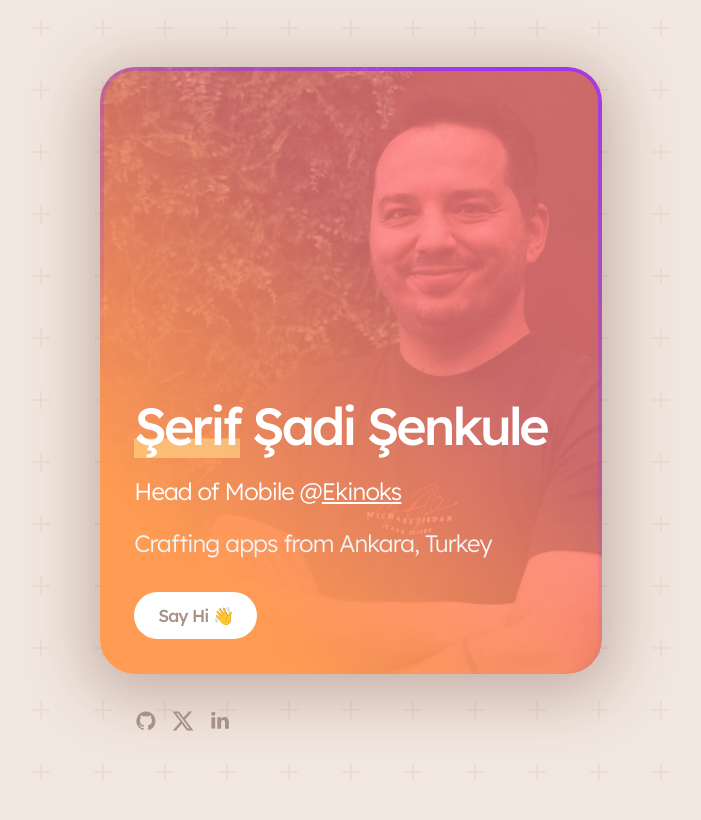
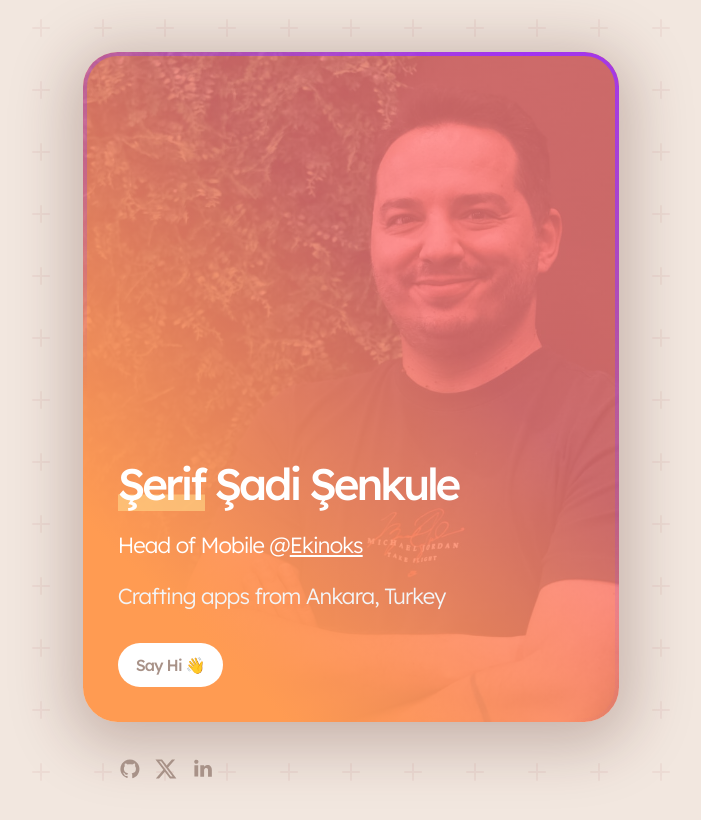
Before and after one commit to serifsadi/serifsadi.dev, a plain HTML site: page index.html in a window 1280 px wide. Shown: the whole page, without its empty margins (289-990 px from the left). Drawn offline with Linux system fonts and the light colour scheme.

Commit message:
style: switch hero section to aspect-ratio sizing and slightly reduce height

```diff
--- a/assets/css/styles.css
+++ b/assets/css/styles.css
@@ -87,7 +87,7 @@ a {
     --padding-horizontal: 3rem;
     --padding-vertical: 3rem;
     --spacing: 2rem;
-    --width: 35rem;
+    --width: min(92vw, 640px);
     border-radius: var(--border-radius-tl) var(--border-radius-tr) var(--border-radius-br) var(--border-radius-bl);
     max-width: 100%;
     position: relative;
@@ -119,8 +119,8 @@ a {
     font-family: 'Lexend', sans-serif;
     letter-spacing: -0.175rem;
     width: 100%;
-    font-size: 3em;
-    line-height: 1;
+    font-size: clamp(28px, 5vw, 44px);
+    line-height: 1.05;
     font-weight: 500;
 }
 
@@ -142,7 +142,7 @@ a {
     font-family: 'Lexend', sans-serif;
     letter-spacing: -0.05rem;
     width: 100%;
-    font-size: 1.375em;
+    font-size: clamp(16px, 2.2vw, 22px);
     line-height: 1.125;
     font-weight: 300;
 }
@@ -160,7 +160,7 @@ a {
     font-family: 'Lexend', sans-serif;
     letter-spacing: -0.05rem;
     width: 100%;
-    font-size: 1.375em;
+    font-size: clamp(16px, 2.2vw, 22px);
     line-height: 1.125;
     font-weight: 300;
 }
@@ -213,13 +213,13 @@ a {
 .buttons-component.cta > li > a {
     display: inline-block;
     width: auto;
-    height: 2.75rem;
-    line-height: 2.75rem;
-    padding: 0 1.375rem;
+    height: 44px;
+    line-height: 44px;
+    padding: 0 18px;
     vertical-align: middle;
     font-family: 'Lexend', sans-serif;
     letter-spacing: -0.05rem;
-    font-size: 1em;
+    font-size: clamp(14px, 1.8vw, 16px);
     font-weight: 400;
     border-radius: 2.5rem;
     direction: ltr;
@@ -256,7 +256,9 @@ a {
 .container-component.hero {
     display: flex;
     width: 100%;
-    min-height: 35rem;
+    min-height: unset;      /* 35rem’i iptal eder */
+    aspect-ratio: 4 / 5;    /* genişliğe göre yükseklik */
+    height: auto;
     align-items: flex-end;
     justify-content: flex-start;
     background-attachment: scroll;
@@ -444,7 +446,7 @@ a {
     }
 
     .container-component.hero {
-        min-height: 28rem;
+        aspect-ratio: 3 / 4;
     }
 
     .container-component.hero > .wrapper > .inner {
```
